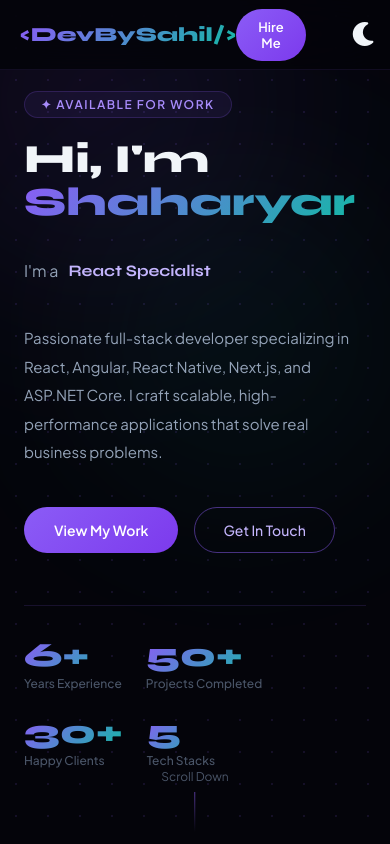
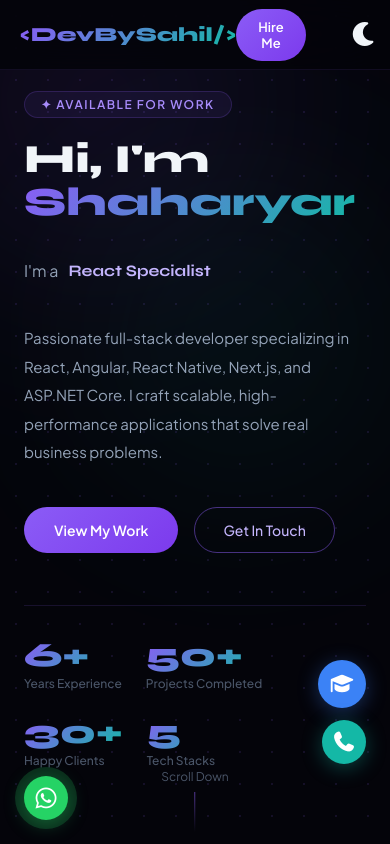
Before and after one commit to Shaharyar123-art/portfolio, a React (Vite) app: page / in a window 390 px wide. Shown: the top 844 px of the page. Built offline with nearby package versions, Linux system fonts and the light colour scheme.

Commit message:
add floating action buttons and improve SEO metadata

```diff
--- a/index.html
+++ b/index.html
@@ -5,11 +5,23 @@
   <meta charset="UTF-8" />
   <link rel="icon" type="image/svg+xml" href="/favicon.svg" />
   <meta name="viewport" content="width=device-width, initial-scale=1.0" />
-  <title>Muhammad Shaharyar — Full-Stack Developer</title>
+  <meta name="description" content="Muhammad Shaharyar - Senior Full-Stack Developer specializing in React, .NET, and Performance Marketing. Building scalable digital solutions." />
+  <meta name="keywords" content="Full-Stack Developer, React Developer, .NET Core, Kamalia, Pakistan, Performance Marketing, Portfolio" />
+
+  <!-- Open Graph / Facebook -->
+  <meta property="og:type" content="website" />
+  <meta property="og:title" content="Muhammad Shaharyar — Full-Stack Developer" />
+  <meta property="og:description" content="Building exceptional digital experiences with React, Angular, and ASP.NET Core." />
+  <meta property="og:image" content="/og-image.png" />
+
+  <title>Muhammad Shaharyar — Portfolio</title>
   <link rel="preconnect" href="https://fonts.googleapis.com" />
   <link
     href="https://fonts.googleapis.com/css2?family=Syne:wght@600;700;800&family=Plus+Jakarta+Sans:wght@300;400;500;600&display=swap"
     rel="stylesheet" />
+
+  <!-- FontAwesome -->
+  <link rel="stylesheet" href="https://cdnjs.cloudflare.com/ajax/libs/font-awesome/6.4.0/css/all.min.css" />
 </head>
 
 <body>
--- a/src/App.jsx
+++ b/src/App.jsx
@@ -159,6 +159,7 @@ function App() {
             <button
               key={sec}
               className={`nl ${activeSection === sec ? 'active' : ''}`}
+              aria-label={`Scroll to ${sec}`}
               onClick={() => scrollToSection(sec)}
             >
               {sec.charAt(0).toUpperCase() + sec.slice(1)}
@@ -669,6 +670,17 @@ function App() {
       >
         ↑
       </button>
+
+      {/* Floating Contact Overlays */}
+      <a href="https://wa.me/923041137877" className="wa-float" target="_blank" rel="noreferrer" aria-label="Chat on WhatsApp">
+        <i className="fa-brands fa-whatsapp"></i>
+      </a>
+      <button onClick={openCV} className="edu-float" aria-label="View Resume">
+        <i className="fa-solid fa-graduation-cap"></i>
+      </button>
+      <a href="tel:+923140069007" className="call-float" aria-label="Call Me">
+        <i className="fa-solid fa-phone"></i>
+      </a>
     </>
   );
 }
--- a/src/index.css
+++ b/src/index.css
@@ -355,6 +355,11 @@ nav {
   50% {
     box-shadow: 0 0 0 10px rgba(139, 92, 246, 0);
   }
+}
+
+@keyframes waPulse {
+  0% { transform: scale(1); opacity: 0.6; }
+  100% { transform: scale(1.6); opacity: 0; }
 }
 
 .float {
@@ -1487,6 +1492,90 @@ footer {
   transform: translateY(0);
 }
 
+/* Floating Action Buttons */
+.wa-float {
+  position: fixed;
+  bottom: 32px;
+  left: 32px;
+  width: 48px;
+  height: 48px;
+  background-color: #25d366;
+  color: #fff;
+  border-radius: 50%;
+  display: flex;
+  align-items: center;
+  justify-content: center;
+  font-size: 24px;
+  box-shadow: 0 4px 20px rgba(37, 211, 102, 0.35);
+  z-index: 1000;
+  transition: all 0.3s cubic-bezier(0.175, 0.885, 0.32, 1.275);
+  text-decoration: none;
+}
+
+.wa-float::after {
+  content: '';
+  position: absolute;
+  inset: 0;
+  border-radius: 50%;
+  background-color: #25d366;
+  z-index: -1;
+  animation: waPulse 2s infinite;
+}
+
+.wa-float:hover {
+  transform: scale(1.1) rotate(8deg);
+  box-shadow: 0 8px 25px rgba(37, 211, 102, 0.5);
+}
+
+.call-float {
+  position: fixed;
+  bottom: 92px; /* Positioned above the back-to-top button */
+  right: 32px;
+  width: 48px;
+  height: 48px;
+  background: #14b8a6;
+  color: #fff;
+  border-radius: 50%;
+  display: none; /* Hidden on desktop */
+  align-items: center;
+  justify-content: center;
+  font-size: 20px;
+  box-shadow: 0 4px 20px rgba(20, 184, 166, 0.35);
+  z-index: 1000;
+  transition: all 0.3s ease;
+  text-decoration: none;
+}
+
+.call-float:hover {
+  transform: scale(1.1);
+  box-shadow: 0 8px 25px rgba(20, 184, 166, 0.5);
+}
+
+.edu-float {
+  position: fixed;
+  bottom: 92px; /* Moved down on desktop since call button is hidden */
+  right: 32px;
+  width: 48px;
+  height: 48px;
+  background: #3b82f6; /* Blue for education */
+  border: none;
+  color: #fff;
+  border-radius: 50%;
+  display: flex;
+  align-items: center;
+  justify-content: center;
+  font-size: 20px;
+  box-shadow: 0 4px 20px rgba(59, 130, 246, 0.35);
+  z-index: 1000;
+  transition: all 0.3s ease;
+  cursor: pointer;
+}
+
+.edu-float:hover {
+  transform: scale(1.1);
+  box-shadow: 0 8px 25px rgba(59, 130, 246, 0.5);
+}
+
 .btt:hover {
   transform: translateY(-3px);
   box-shadow: 0 8px 28px rgba(139, 92, 246, 0.5);
@@ -1550,4 +1639,12 @@ footer {
   .hero-stats {
     gap: 24px;
   }
-}
+  .wa-float, .call-float {
+    width: 44px;
+    height: 44px;
+    bottom: 24px;
+  }
+  .wa-float { left: 24px; }
+  .call-float { display: flex; right: 24px; bottom: 80px; }
+  .edu-float { right: 24px; bottom: 136px; }
+}
```
Also changed, not shown: vercel.json (added).
